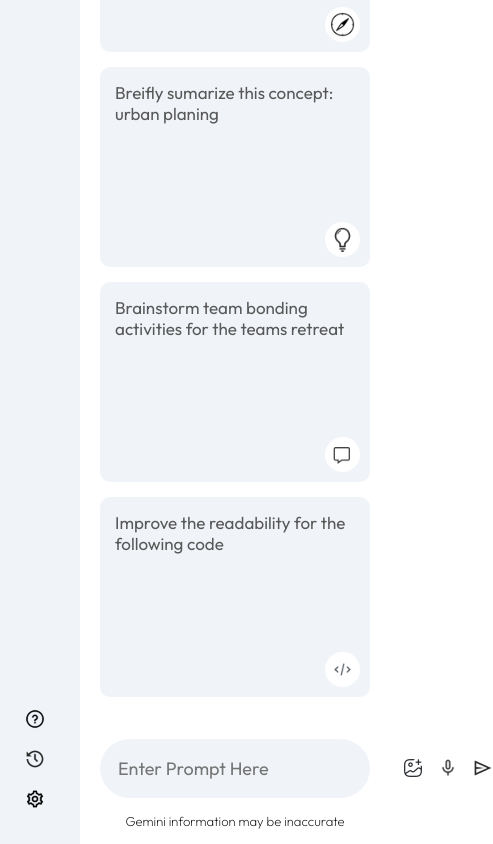
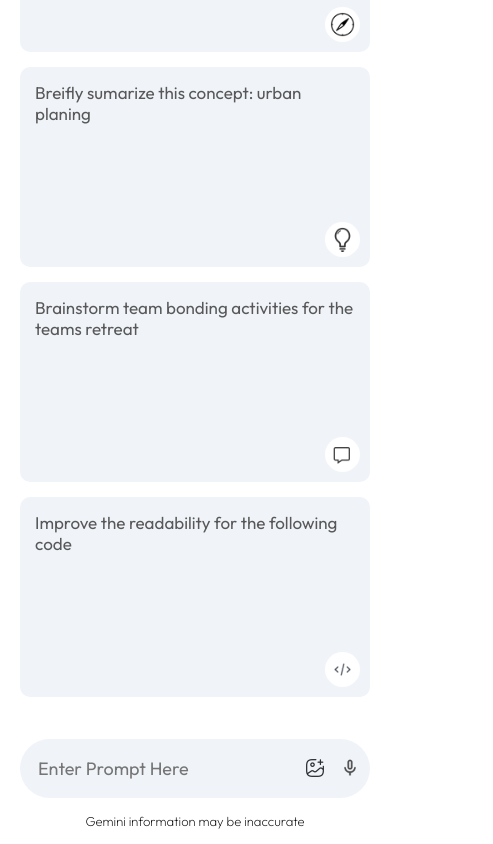
Before and after one commit to jmoonoz/Gemini-Clone, a React (Vite) app: page / in a window 390 px wide. Shown: the part 672-1516 px from the top of the page, 493 px wide, since content can reach past the window. Built offline with nearby package versions, Linux system fonts and the light colour scheme; no server answers.

Commit message:
side bar fully compatable with all screen sizes

```diff
--- a/src/components/Main/Main.jsx
+++ b/src/components/Main/Main.jsx
@@ -86,7 +86,10 @@
             <div>
               <img src={assets.gallery_icon} alt="" />
               <img src={assets.mic_icon} alt="" />
-              <img onClick={() => onSend()} src={assets.send_icon} alt="" />
+              {/* ternary operator for inputting text in the input box, which will reveal the send icon */}
+              {input ? (
+                <img onClick={() => onSend()} src={assets.send_icon} alt="" />
+              ) : null}
             </div>
           </div>
           <p className="bottom-info">Gemini information may be inaccurate</p>
--- a/src/components/Main/Main.scss
+++ b/src/components/Main/Main.scss
@@ -172,3 +172,23 @@
     display: none;
   }
 }
+
+@media (max-width: 600px){
+  .main-bottom{
+    input{
+      flex: none;
+      width: 50px;
+
+    }
+    img{
+      width: 20px;
+    }
+  }
+  .search-box{
+    padding: 5px 10px;
+    div{
+      gap: 5px;
+    }
+  }
+
+}
--- a/src/components/Sidebar/Sidebar.jsx
+++ b/src/components/Sidebar/Sidebar.jsx
@@ -17,6 +17,7 @@
   return (
     <div className="sidebar">
       <div className="top">
+        {/* to open and close the side bar menu */}
         <img
           onClick={() => setExtended((prev) => !prev)}
           className="menu"
--- a/src/components/Sidebar/Sidebar.scss
+++ b/src/components/Sidebar/Sidebar.scss
@@ -10,12 +10,14 @@
 
   img {
     width: 20px;
+
   }
 
   .menu {
     display: block;
     margin-left: 10px;
     cursor: pointer;
+
   }
 
   .new-chat {
@@ -34,6 +36,7 @@
   .recent {
     display: flex;
     flex-direction: column;
+    animation: fadeIn 1.5s ;
   }
 
   .recent-title {
@@ -67,3 +70,9 @@
 
   }
 }
+@media (max-width: 600px) {
+  .sidebar{
+    display: none;
+  }
+
+}
--- a/src/context/Context.jsx
+++ b/src/context/Context.jsx
@@ -17,11 +17,12 @@
       setResultData((prev) => prev + nextWord);
     }, 75 * index);
   };
-  const newChat = ()=>{
+
+  // this will load a new window for questions
+  const newChat = () => {
     setLoading(false);
     setShowResult(false);
-
-  }
+  };
 
   // on submit these useState effects will set place
   const onSend = async (prompt) => {
@@ -78,7 +79,7 @@
     resultData,
     input,
     setInput,
-    newChat
+    newChat,
   };
 
   return (
--- a/src/index.css
+++ b/src/index.css
@@ -1,12 +1,27 @@
 @import url('https://fonts.googleapis.com/css2?family=Outfit:wght@100..900&display=swap');
 
-*{
+* {
   padding: 0;
   margin: 0;
   box-sizing: border-box;
   font-family: Outfit;
 }
-#root{
+
+#root {
   min-height: 100vh;
   display: flex;
+  animation: fadeIn 1.5s;
 }
+
+@keyframes fadeIn {
+  0% {
+    opacity: 0;
+
+  }
+
+  100% {
+    opacity: 1;
+
+  }
+
+}
```
